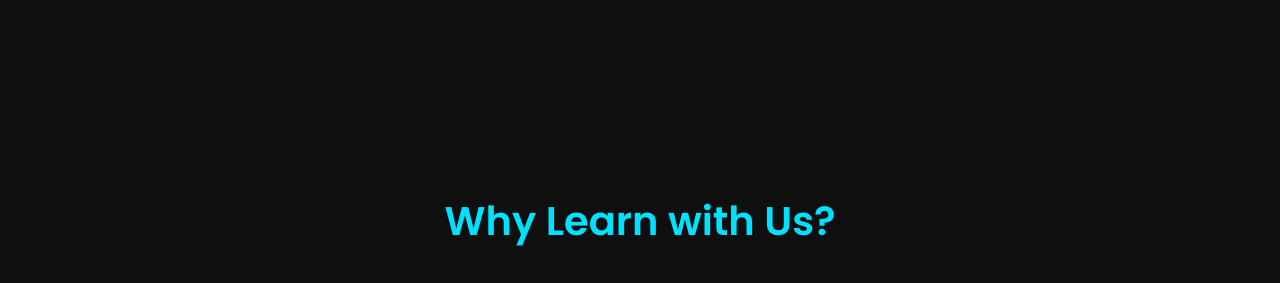
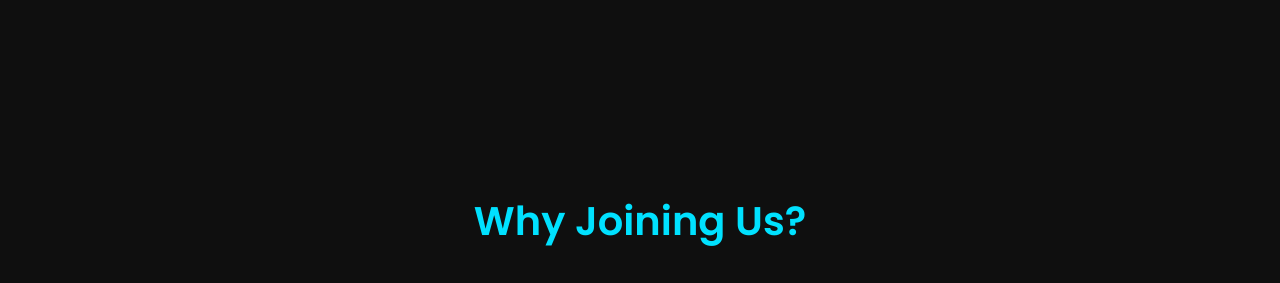
Before and after one commit to DevopsAbhi58/Consulting-Project, a plain HTML site: page index.html in a window 1280 px wide. Shown: the part 669-952 px from the top of the page. Drawn offline with Linux system fonts and the light colour scheme.

Commit message:
Fix HTML structure and update section titles

```diff
--- a/index.html
+++ b/index.html
@@ -36,7 +36,7 @@
 
   <section id="features">
   <section class="features">
-    <h2 class="section-title">Why Learn with Us?</h2>
+    <h2 class="section-title">Why Joining Us?</h2>
 
     <div class="feature-grid">
       <div class="feature-card">
```
